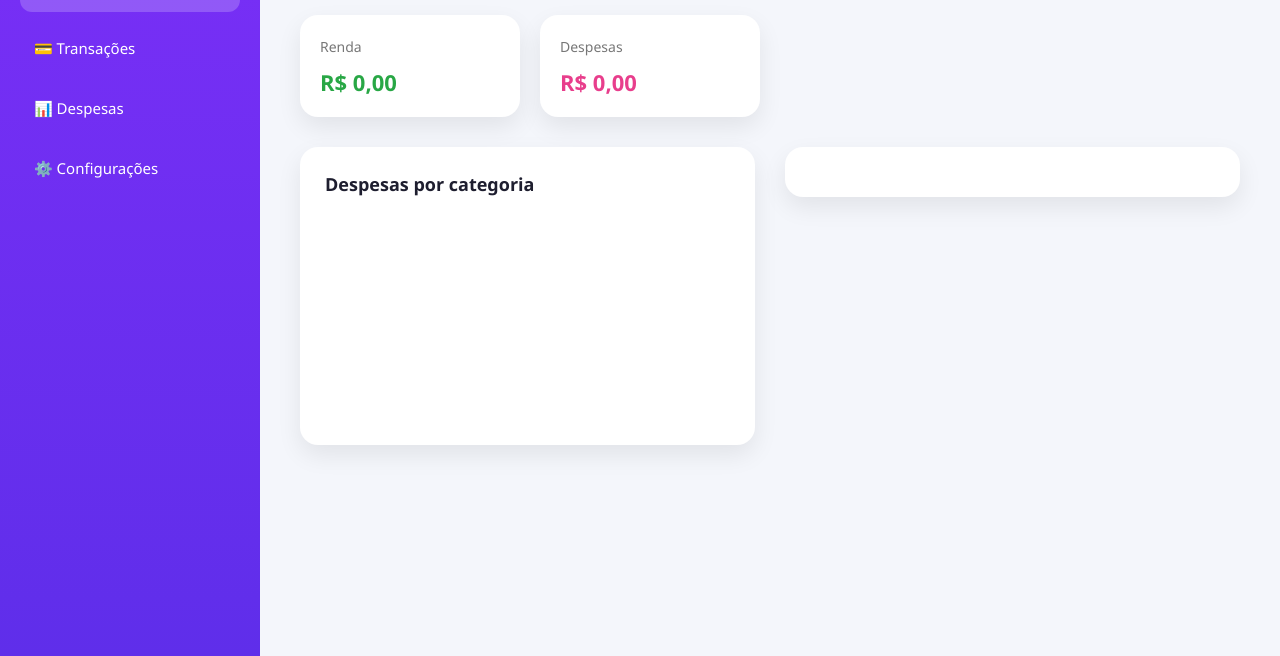
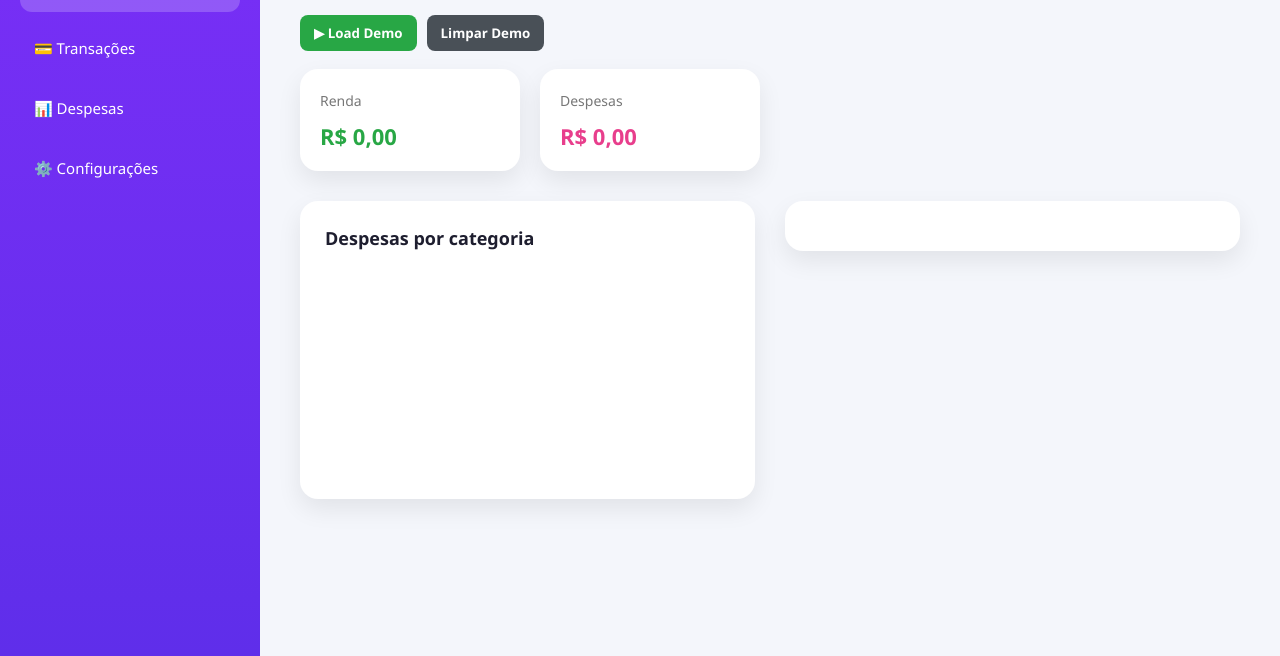
Before and after one commit to meduarda-prog/My-Finance, a plain HTML site: page index.html in a window 1280 px wide. Shown: the part 144-800 px from the top of the page. Drawn offline with nearby package versions, Linux system fonts and the light colour scheme.

Commit message:
Update index.html

```diff
--- a/index.html
+++ b/index.html
@@ -25,6 +25,11 @@
 <section id="dashboard" class="tab active" style="display: block;">
 <h2 class="mes" id="nomeMes">Novembro</h2>
 <h1 class="saldo-total" id="txtSaldoGeral">R$ 0,00</h1>
+
+<div style="display:flex; gap:10px; flex-wrap:wrap; margin: 12px 0 18px;">
+<button type="button" onclick="carregarDadosDemo()" style="padding:9px 14px; background:#28a745; color:white; border:none; border-radius:8px; cursor:pointer; font-weight:bold;">▶ Load Demo</button>
+<button type="button" onclick="limparDadosDemo()" style="padding:9px 14px; background:#495057; color:white; border:none; border-radius:8px; cursor:pointer; font-weight:bold;">Limpar Demo</button>
+</div>
 
 <div class="cards">
 <div class="card renda">
@@ -120,8 +125,8 @@
 <div style="display:flex; gap:10px; flex-wrap:wrap;">
 <button onclick="exportarBackup()" style="padding:10px 14px; background:#7b2ff7; color:white; border:none; border-radius:8px; cursor:pointer;">Exportar Backup</button>
 <button onclick="apagarTudo()" style="padding:10px 14px; background:#e83e8c; color:white; border:none; border-radius:8px; cursor:pointer;">Apagar Todos os Dados</button>
-  <buttton onclick="carregarDadosDemo()" style="padding:10px 14px; background:#28a745; color:white;border:none; border-radius:8px; cursor:pointer;"Load Demo</button>
-  <buttton onclick="limparDadosDemo()" style="padding:10px 14px; background:#495057; color:white;border:none; border-radius:8px; cursor:pointer;"Limpar Demo</button>
+<button onclick="carregarDadosDemo()" style="padding:10px 14px; background:#28a745; color:white; border:none; border-radius:8px; cursor:pointer;">Load Demo</button>
+<button onclick="limparDadosDemo()" style="padding:10px 14px; background:#495057; color:white; border:none; border-radius:8px; cursor:pointer;">Limpar Demo</button>
 </div>
 </div>
 </section>
```
